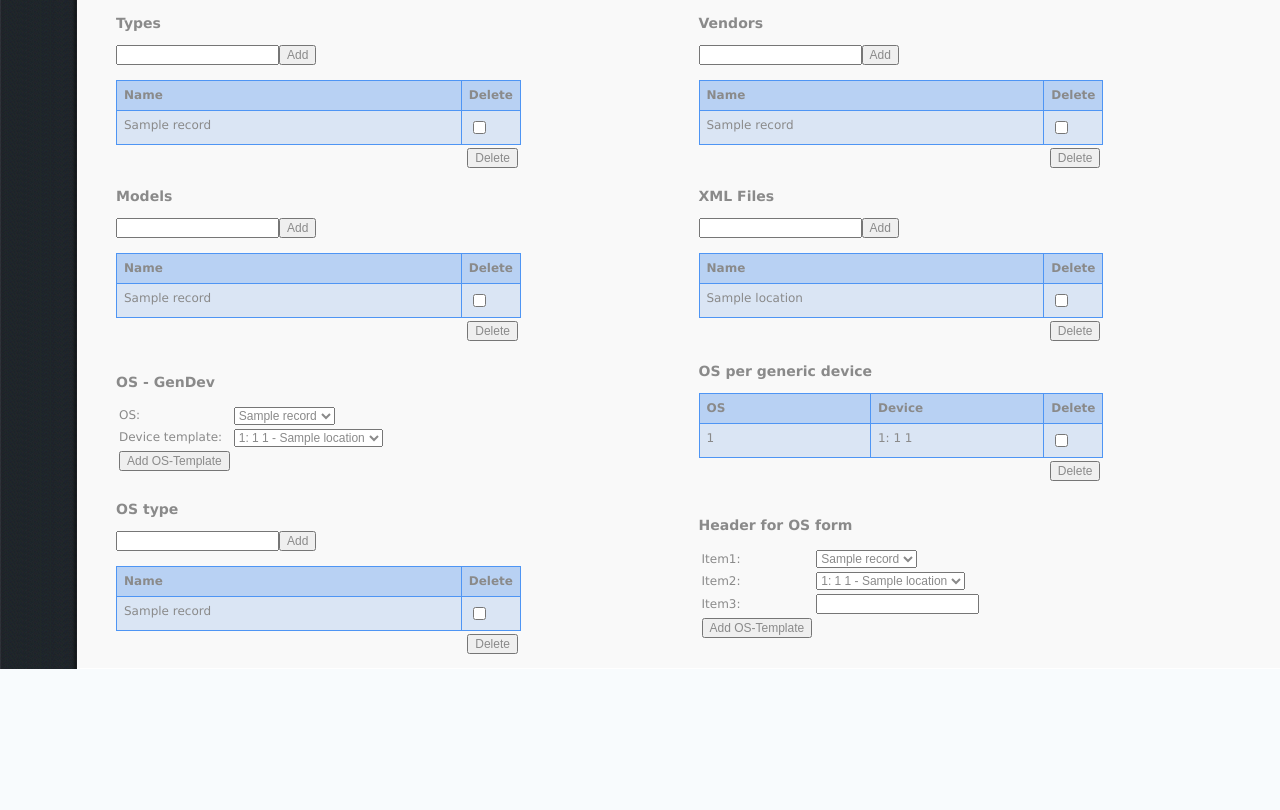
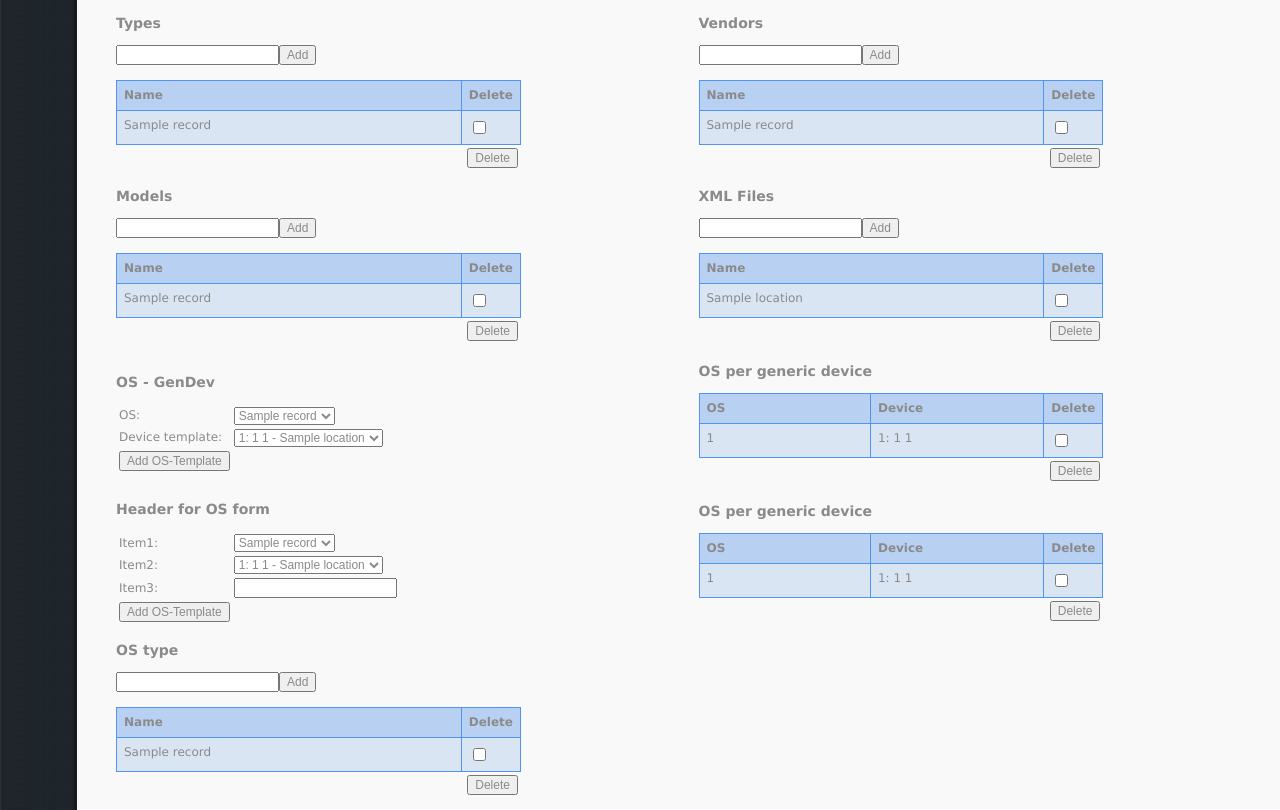
Before and after one commit to yanms/nms_code, a Django app: template unstable/nms_root/nms/templates/nms/manage_gendev.html in a window 1280 px wide. Shown: the part 291-1101 px from the top of the page. Before the commit the page ends 960 px from the top, so only its background shows below. Run offline with Django 3.2, Linux system fonts and the light colour scheme; the template is opened without the code that fills it: most values are stand-ins (such as "Sample title", 1, 10 or a date in 2020); some libraries are stand-ins or nearby versions.

Commit message:
Shuffling cells around

```diff
--- a/unstable/nms_root/nms/templates/nms/manage_gendev.html
+++ b/unstable/nms_root/nms/templates/nms/manage_gendev.html
@@ -371,7 +340,68 @@
                                                 </table>
                                             </form>
                                         </td>
+                                        <td width="50%">
+                                            <h3>OS per generic device</h3>
+                                            <form action="{% url 'nms:manage_gendev' %}" method="POST">
+                                                {% csrf_token %}
+                                                <input type="hidden" name="qtype" value="del_osdev" />
+                                                <table class="TFtable" width="70%">
+                                                    <tr>
+                                                        <td width="45%"><b>OS</b></td>
+                                                        <td width="45%"><b>Device</b></td>
+                                                        <td width="5%"><b>Delete</b></td>
+                                                    </tr>
+                                                    {% for record in os_devs %}
+                                                    <tr>
+                                                        <td>{{ record.os_id }}</td>
+                                                        <td>{{ record.gen_dev_id.dev_type_id }}: {{ record.gen_dev_id.vendor_id }} {{ record.gen_dev_id.model_id }}</td>
+                                                        <td><input type="checkbox" name="items" value="{{ record.os_dev_id }}" /></td>
+                                                    </tr>
+                                                    {% endfor %}
+                                                </table>
+                                                <table border="0" width="70%">
+                                                    <tr>
+                                                        <td width="95%"></td>
+                                                        <td width="5%"><input type="submit" value="Delete" /></td>
+                                                    </tr>
+                                                </table>
+                                            </form>
+                                        </td>
                                     </tr>
+									<tr>
+										<td width="50%">
+											<h3>OS type</h3>
+                                            <form action="{% url 'nms:manage_gendev' %}" method="POST">
+                                                {% csrf_token %}
+                                                <input type="hidden" name="qtype" value="add_os_type" />
+                                                <input type="text" name="name" /><input type="submit" value="Add" />
+                                            </form>
+                                            <form action="{% url 'nms:manage_gendev' %}" method="post">
+                                                {% csrf_token %}
+                                                <input type="hidden" name="qtype" value="del_os_type" /><br />
+                                                <table class="TFtable" width="70%">
+                                                    <tr>
+                                                        <td width="95%"><b>Name</b></td>
+                                                        <td width="5%"><b>Delete</b></td>
+                                                    </tr>
+                                                    {% for record in os_type %}
+                                                    <tr>
+                                                        <td>{{ record }}</td>
+                                                        <td><input type="checkbox" name="items" value="{{ record.os_type_id }}" /></td>
+                                                    </tr>
+                                                    {% endfor %}
+                                                </table>
+                                                <table border="0" width="70%">
+                                                    <tr>
+                                                        <td width="95%"></td>
+                                                        <td width="5%"><input type="submit" value="Delete" /></td>
+
+                                                    </tr>
+                                                </table>
+                                            </form>
+										</td>
+										<td width="50%"></td>
+									</tr>
                                 </table>
                             </div>
                         </article>
```
Also changed, not shown: other parts of unstable/nms_root/nms/templates/nms/manage_gendev.html (+0 -31 lines).
